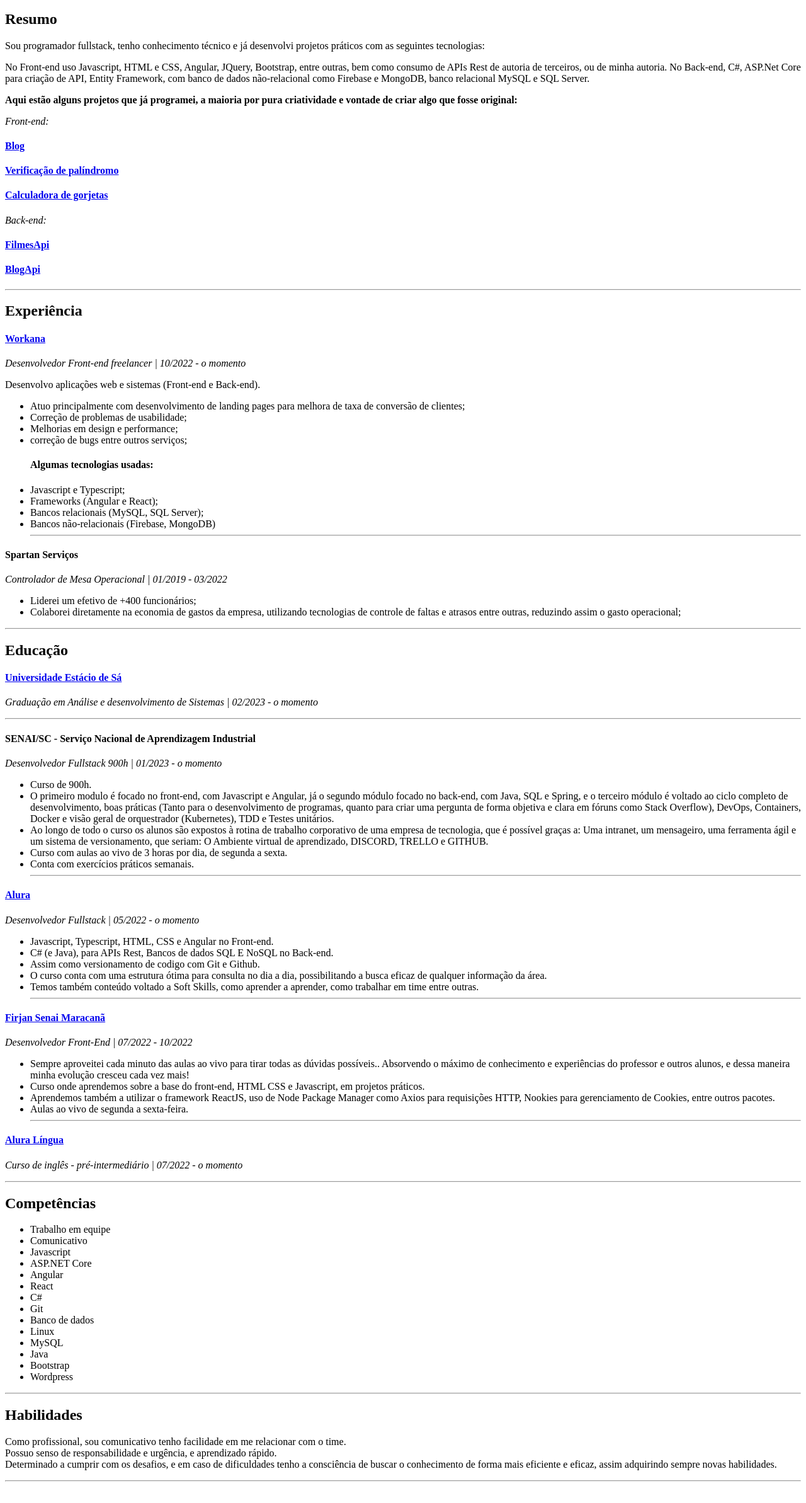
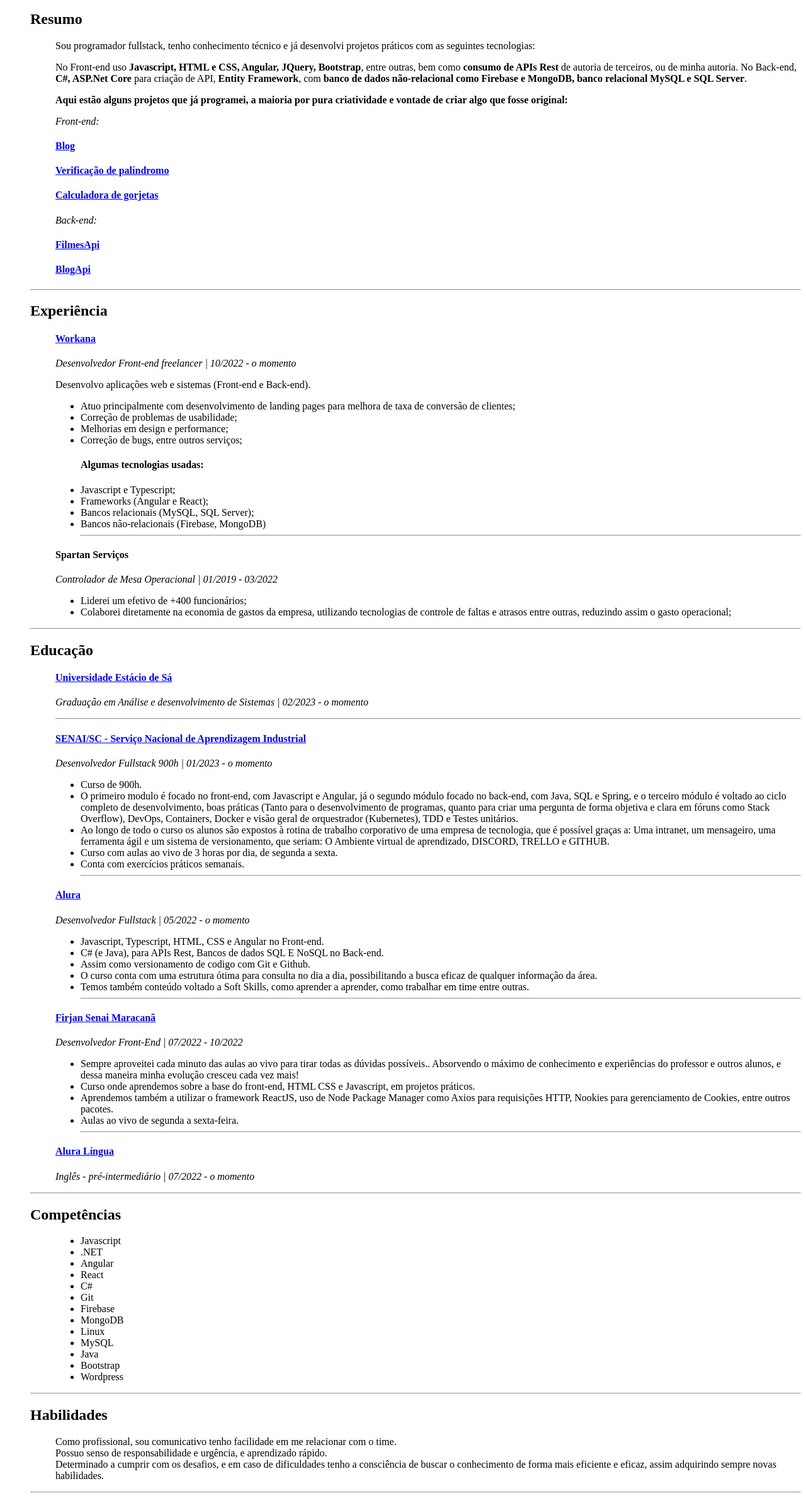
Before and after one commit to julioallday/exer-1.semana-1, a plain HTML site: page index.html in a window 1280 px wide. Shown: the part 85-2471 px from the top of the page at 63% size. Before the commit the page ends 2445 px from the top, so only its background shows below. Drawn offline with Linux system fonts and the light colour scheme.

Commit message:
feat: Adiciona seções, listas de descrição, links.

```diff
--- a/index.html
+++ b/index.html
@@ -9,29 +9,46 @@
     </head>
 
     <body>
+        <dl>
+            <dt>
                 <header>
                     <h1>Julio Furtado</h1>
+                    <hr>
                 </header>
+            </dt>
+            <dd>
                 <main>
                     <section class="resumo">
-                <hr>
+                        <dl>
+                            <dt>
                                 <h2>Resumo</h2>
-                <p>Sou programador fullstack, tenho conhecimento técnico e já desenvolvi projetos práticos com as
+                            </dt>
+                            <dd>
+                                <p>Sou programador fullstack, tenho conhecimento técnico e já desenvolvi projetos
+                                    práticos com
+                                    as
                                     seguintes tecnologias:</p>
-                <p>No Front-end uso Javascript, HTML e CSS, Angular, JQuery,
-                    Bootstrap, entre outras, bem como consumo de APIs Rest de
+                                <p>No Front-end uso <strong> Javascript, HTML e CSS, Angular, JQuery,
+                                        Bootstrap</strong>, entre outras, bem como <strong> consumo de APIs
+                                        Rest</strong> de
                                     autoria de terceiros, ou de minha autoria.
-                    No Back-end, C#, ASP.Net Core para criação de API, Entity Framework, com banco de
+                                    No Back-end, <strong> C#, ASP.Net Core</strong> para criação de API, <strong> Entity
+                                        Framework</strong>, com <strong> banco de
                                         dados não-relacional como Firebase e MongoDB, banco
-                    relacional MySQL e SQL Server.</p>
-                <p> <strong> Aqui estão alguns projetos que já programei, a maioria por pura criatividade e vontade de
+                                        relacional MySQL e SQL Server</strong>.</p>
+                                <p> <strong> Aqui estão alguns projetos que já programei, a maioria por pura
+                                        criatividade e
+                                        vontade
+                                        de
                                         criar algo
                                         que fosse original:</p></strong>
                                 <em>Front-end:</em>
-                <p><a href="http://blog-julioallday.vercel.app" target="_blank" rel="noopener noreferrer">
+                                <p><a href="http://blog-julioallday.vercel.app" target="_blank"
+                                        rel="noopener noreferrer">
                                         <h4>Blog</h4>
                                     </a></p>
-                <p><a href="http://julioallday.github.io/palindrome-checks/" target="_blank" rel="noopener noreferrer">
+                                <p><a href="http://julioallday.github.io/palindrome-checks/" target="_blank"
+                                        rel="noopener noreferrer">
                                         <h4>Verificação de palíndromo</h4>
                                     </a></p>
                                 <p><a href="http://julioallday.github.io/calculadora-de-gorjetas" target="_blank"
@@ -39,27 +56,35 @@
                                         <h4>Calculadora de gorjetas</h4>
                                     </a></p>
                                 <em>Back-end:</em>
-                <p><a href="http://https://github.com/julioallday/filmesApi" target="_blank" rel="noopener noreferrer">
+                                <p><a href="http://https://github.com/julioallday/filmesApi" target="_blank"
+                                        rel="noopener noreferrer">
                                         <h4>FilmesApi</h4>
                                     </a></p>
-                <p><a href="http://https://github.com/julioallday/blogApi" target="_blank" rel="noopener noreferrer">
+                                <p><a href="http://https://github.com/julioallday/blogApi" target="_blank"
+                                        rel="noopener noreferrer">
                                         <h4>BlogApi</h4>
                                     </a></p>
+                            </dd>
+                        </dl>
                         <hr>
                     </section>
                     <section class="experiencia">
+                        <dl>
+                            <dt>
                                 <h2>Experiência</h2>
-                <a href="https://www.workana.com/" target="_blank" rel="noopener noreferrer">
+                            </dt>
+                            <dd> <a href="https://www.workana.com/" target="_blank" rel="noopener noreferrer">
                                     <h4>Workana</h4>
                                 </a>
                                 <p><em> Desenvolvedor Front-end freelancer | 10/2022 - o momento</em></p>
                                 <p>Desenvolvo aplicações web e sistemas (Front-end e Back-end).
                                 <ul>
-                    <li>Atuo principalmente com desenvolvimento de landing pages para melhora de taxa de conversão de
+                                    <li>Atuo principalmente com desenvolvimento de landing pages para melhora de taxa de
+                                        conversão de
                                         clientes;</li>
                                     <li>Correção de problemas de usabilidade;</li>
                                     <li>Melhorias em design e performance;</li>
-                    <li> correção de bugs entre outros serviços;</li>
+                                    <li>Correção de bugs, entre outros serviços;</li>
                                 </ul>
                                 <ul>
                                     <h4>Algumas tecnologias usadas:</h4>
@@ -77,29 +102,49 @@
                                         utilizando tecnologias de controle de faltas e atrasos entre outras,
                                         reduzindo assim o gasto operacional;</li>
                                 </ul>
+                            </dd>
+                        </dl>
                         <hr>
                     </section>
                     <section class="educacao">
+                        <dl>
+                            <dt>
                                 <h2>Educação</h2>
+                            </dt>
+                            <dd>
+
                                 <a href="https://estacio.br/" target="_blank" rel="noopener noreferrer">
                                     <h4>Universidade Estácio de Sá</h4>
                                 </a>
                                 <p><em>Graduação em Análise e desenvolvimento de Sistemas | 02/2023 - o momento</em></p>
                                 <hr>
+                                <a href="https://sc.senai.br/" target="_blank" rel="noopener noreferrer">
                                     <h4>SENAI/SC - Serviço Nacional de Aprendizagem Industrial</h4>
+                                </a>
                                 <p><em>Desenvolvedor Fullstack 900h | 01/2023 - o momento</em></p>
                                 <ul>
                                     <li> Curso de 900h.</li>
-                    <li> O primeiro modulo é focado no front-end, com Javascript e Angular, já o segundo módulo focado
+                                    <li> O primeiro modulo é focado no front-end, com Javascript e Angular, já o segundo
+                                        módulo
+                                        focado
                                         no
-                        back-end, com Java, SQL e Spring, e o terceiro módulo é voltado ao ciclo completo de
-                        desenvolvimento, boas práticas (Tanto para o desenvolvimento de programas, quanto para criar uma
-                        pergunta de forma objetiva e clara em fóruns como Stack Overflow), DevOps, Containers, Docker e
+                                        back-end, com Java, SQL e Spring, e o terceiro módulo é voltado ao ciclo
+                                        completo de
+                                        desenvolvimento, boas práticas (Tanto para o desenvolvimento de programas,
+                                        quanto para
+                                        criar uma
+                                        pergunta de forma objetiva e clara em fóruns como Stack Overflow), DevOps,
+                                        Containers,
+                                        Docker e
                                         visão geral de orquestrador (Kubernetes), TDD e Testes unitários.</li>
-                    <li> Ao longo de todo o curso os alunos são expostos à rotina de trabalho corporativo de uma empresa
+                                    <li> Ao longo de todo o curso os alunos são expostos à rotina de trabalho
+                                        corporativo de uma
+                                        empresa
                                         de
                                         tecnologia, que é possível graças a:
-                        Uma intranet, um mensageiro, uma ferramenta ágil e um sistema de versionamento, que seriam:
+                                        Uma intranet, um mensageiro, uma ferramenta ágil e um sistema de versionamento,
+                                        que
+                                        seriam:
                                         O Ambiente virtual de aprendizado, DISCORD, TRELLO e GITHUB.</li>
                                     <li> Curso com aulas ao vivo de 3 horas por dia, de segunda a sexta.</li>
                                     <li> Conta com exercícios práticos semanais.</li>
@@ -113,9 +158,13 @@
                                     <li>Javascript, Typescript, HTML, CSS e Angular no Front-end.</li>
                                     <li>C# (e Java), para APIs Rest, Bancos de dados SQL E NoSQL no Back-end.</li>
                                     <li>Assim como versionamento de codigo com Git e Github.</li>
-                    <li>O curso conta com uma estrutura ótima para consulta no dia a dia, possibilitando a busca eficaz
+                                    <li>O curso conta com uma estrutura ótima para consulta no dia a dia, possibilitando
+                                        a busca
+                                        eficaz
                                         de qualquer informação da área. </li>
-                    <li>Temos também conteúdo voltado a Soft Skills, como aprender a aprender, como trabalhar em time
+                                    <li>Temos também conteúdo voltado a Soft Skills, como aprender a aprender, como
+                                        trabalhar em
+                                        time
                                         entre outras.</li>
                                     <hr>
                                 </ul>
@@ -125,43 +174,64 @@
                                 </a>
                                 <p><em>Desenvolvedor Front-End | 07/2022 - 10/2022</em></p>
                                 <ul>
-                    <li>Sempre aproveitei cada minuto das aulas ao vivo para tirar todas as dúvidas possíveis..
-                        Absorvendo o máximo de conhecimento e experiências do professor e outros alunos, e dessa maneira
+                                    <li>Sempre aproveitei cada minuto das aulas ao vivo para tirar todas as dúvidas
+                                        possíveis..
+                                        Absorvendo o máximo de conhecimento e experiências do professor e outros alunos,
+                                        e dessa
+                                        maneira
                                         minha evolução cresceu cada vez mais!</li>
-                    <li>Curso onde aprendemos sobre a base do front-end, HTML CSS e Javascript, em projetos práticos.
+                                    <li>Curso onde aprendemos sobre a base do front-end, HTML CSS e Javascript, em
+                                        projetos
+                                        práticos.
                                     </li>
-                    <li>Aprendemos também a utilizar o framework ReactJS, uso de Node Package Manager como Axios para
+                                    <li>Aprendemos também a utilizar o framework ReactJS, uso de Node Package Manager
+                                        como Axios
+                                        para
                                         requisições HTTP, Nookies para gerenciamento de Cookies, entre outros pacotes.
                                     </li>
                                     <li>Aulas ao vivo de segunda a sexta-feira. </li>
                                     <hr>
                                 </ul>
-                <a href="https://www.aluralingua.com.br/" target="_blank" rel="noopener noreferrer"><h4>Alura Língua</h4></a>
-                <p><em>Curso de inglês - pré-intermediário | 07/2022 - o momento</em></p>
+                                <a href="https://www.aluralingua.com.br/" target="_blank" rel="noopener noreferrer">
+                                    <h4>Alura Língua</h4>
+                                </a>
+                                <p><em>Inglês - pré-intermediário | 07/2022 - o momento</em></p>
+                            </dd>
+                        </dl>
                         <hr>
                     </section>
                     <section class="competencia">
+                        <dl>
+                            <dt>
                                 <h2>Competências</h2>
+                            </dt>
+                            <dd>
+
                                 <ul>
-                    <li>Trabalho em equipe</li>
-                    <li>Comunicativo</li>
                                     <li>Javascript</li>
-                    <li>ASP.NET Core</li>
+                                    <li>.NET</li>
                                     <li>Angular</li>
                                     <li>React</li>
                                     <li>C#</li>
                                     <li>Git</li>
-                    <li>Banco de dados</li>
+                                    <li>Firebase</li>
+                                    <li>MongoDB</li>
                                     <li>Linux</li>
                                     <li>MySQL</li>
                                     <li>Java</li>
                                     <li>Bootstrap</li>
                                     <li>Wordpress</li>
                                 </ul>
+                            </dd>
+                        </dl>
                         <hr>
                     </section>
                     <section class="habilidades">
+                        <dl>
+                            <dt>
                                 <h2>Habilidades</h2>
+                            </dt>
+                            <dd>
                                 <p>Como profissional, sou comunicativo tenho facilidade em me
                                     relacionar com o time. <br>
                                     Possuo senso de responsabilidade e
@@ -169,9 +239,15 @@
                                     Determinado a cumprir com os desafios, e em caso de dificuldades
                                     tenho a consciência de buscar o conhecimento de forma mais
                                     eficiente e eficaz, assim adquirindo sempre novas habilidades.</p>
+                            </dd>
+                        </dl>
                         <hr>
                     </section>
                 </main>
+            </dd>
+        </dl>
+
+
     </body>
 
 </html>
```
Lines whose indentation alone changed are shown as unchanged.
